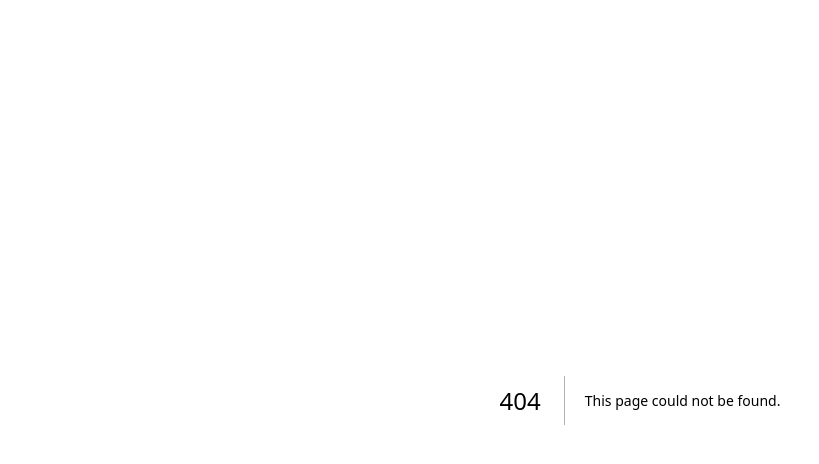
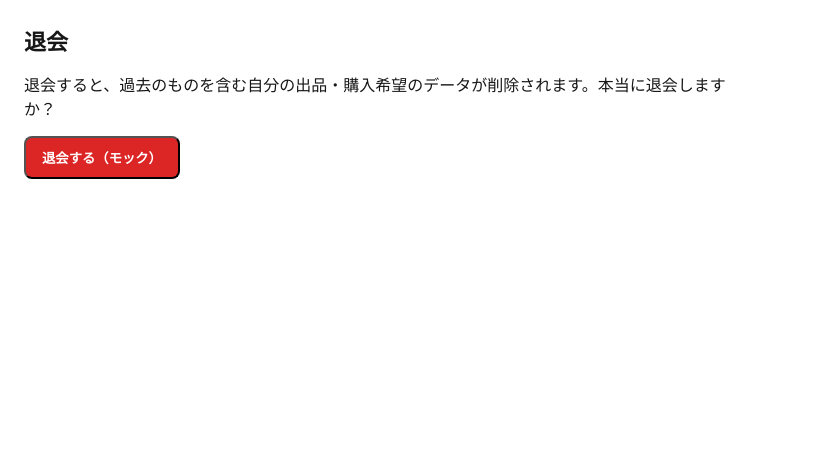
Before and after one commit to junohm410/discord-flea-market, a Next.js app in the folder app/: page /withdraw in a window 1280 px wide. Before the commit this address had no page. Shown: the top 464 px of the page, without its empty margins (0-819 px from the left). Built offline with nearby package versions, Linux system fonts and the light colour scheme.

Commit message:
大会ページの作成

```diff
--- /dev/null
+++ b/app/src/app/withdraw/page.tsx
@@ -0,0 +1,68 @@
+"use client";
+
+import styled from "styled-components";
+
+const WithdrawPage = () => {
+  const onSubmit = (e: React.FormEvent) => {
+    e.preventDefault();
+    // TODO: Rails API のユーザー削除にBFF経由でPOST/DELETE
+    const confirmed = window.confirm(
+      "過去のものを含む自分の出品・購入希望のデータが削除されます。本当に退会しますか？"
+    );
+    if (confirmed) {
+      alert("未接続（モック）。API接続後に退会処理を実装します。");
+    }
+  };
+
+  return (
+    <Main>
+      <Toolbar>
+        <Title>退会</Title>
+      </Toolbar>
+      <Content>
+        <p>
+          退会すると、過去のものを含む自分の出品・購入希望のデータが削除されます。本当に退会しますか？
+        </p>
+        <form onSubmit={onSubmit}>
+          <DangerButton type="submit">退会する（モック）</DangerButton>
+        </form>
+      </Content>
+    </Main>
+  );
+};
+
+const Main = styled.main`
+  padding: 24px;
+`;
+
+const Toolbar = styled.div`
+  display: flex;
+  align-items: center;
+  justify-content: space-between;
+  margin-bottom: 16px;
+`;
+
+const Title = styled.h1`
+  margin: 0;
+  font-size: 22px;
+  font-weight: 800;
+`;
+
+const Content = styled.section`
+  display: grid;
+  gap: 16px;
+  max-width: 720px;
+`;
+
+const DangerButton = styled.button`
+  display: inline-flex;
+  align-items: center;
+  justify-content: center;
+  padding: 10px 16px;
+  border-radius: 8px;
+  background: #dc2626; /* red-600 */
+  color: #fff;
+  font-weight: 700;
+`;
+
+export default WithdrawPage;
```
